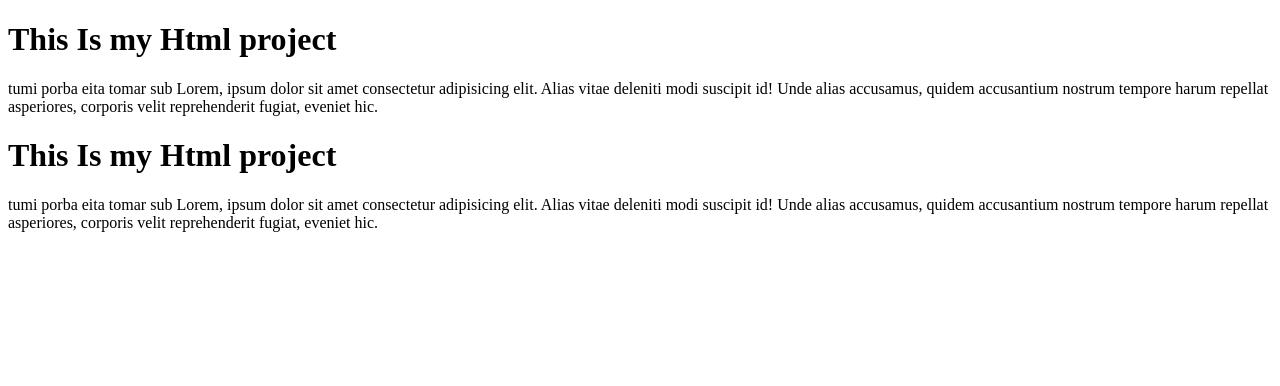
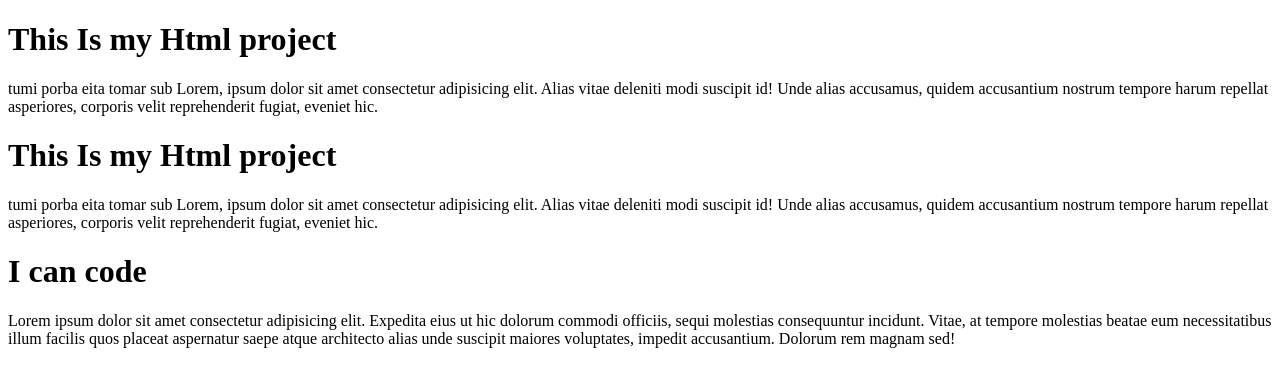
Before and after one commit to Al-Mamun01/my-second-repo, a plain HTML site: page index.html in a window 1280 px wide. Drawn offline with Linux system fonts and the light colour scheme.

Commit message:
added header

```diff
--- a/index.html
+++ b/index.html
@@ -11,5 +11,8 @@
     <p>tumi porba eita tomar sub Lorem, ipsum dolor sit amet consectetur adipisicing elit. Alias vitae deleniti modi suscipit id! Unde alias accusamus, quidem accusantium nostrum tempore harum repellat asperiores, corporis velit reprehenderit fugiat, eveniet hic.</p>
     <h1>This Is my Html project </h1>
     <p>tumi porba eita tomar sub Lorem, ipsum dolor sit amet consectetur adipisicing elit. Alias vitae deleniti modi suscipit id! Unde alias accusamus, quidem accusantium nostrum tempore harum repellat asperiores, corporis velit reprehenderit fugiat, eveniet hic.</p>
+    <h1>I can code </h1>
+    <p>Lorem ipsum dolor sit amet consectetur adipisicing elit. Expedita eius ut hic dolorum commodi officiis, sequi molestias consequuntur incidunt. Vitae, at tempore molestias beatae eum necessitatibus illum facilis quos placeat aspernatur saepe atque architecto alias unde suscipit maiores voluptates, impedit accusantium. Dolorum rem magnam sed!</p>
+
 </body>
 </html>
```
